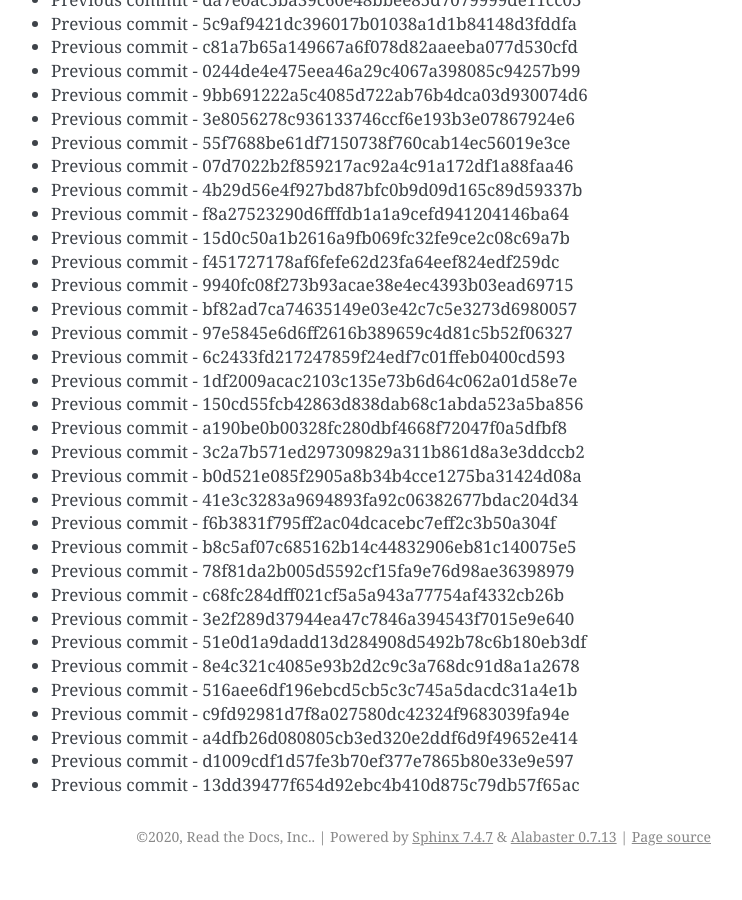
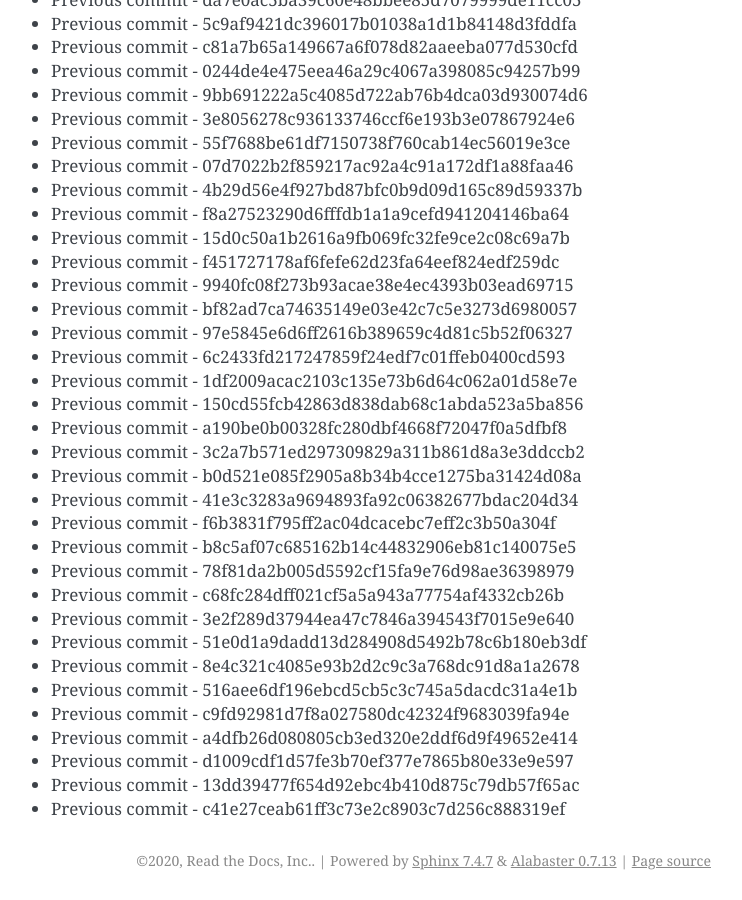
Before and after one commit to readthedocs/rtd-git-stresstest, a Sphinx documentation site: the page built from docs/updates.rst, in a window 1280 px wide and 900 px high, scrolled down 42562 px. Shown: the whole window, without its empty margins (399-1141 px from the left). Built offline with Sphinx 7.4.7, drawn with Linux system fonts in a browser that asks for light colours; before the commit the page ends 43438 px from its top, so only the background shows below that.

Commit message:
Generating commit from previous: c41e27ceab61ff3c73e2c8903c7d256c888319ef

```diff
--- a/docs/updates.rst
+++ b/docs/updates.rst
@@ -1820,3 +1820,4 @@ It can be tested for any performance characteristics.
 * Previous commit - a4dfb26d080805cb3ed320e2ddf6d9f49652e414
 * Previous commit - d1009cdf1d57fe3b70ef377e7865b80e33e9e597
 * Previous commit - 13dd39477f654d92ebc4b410d875c79db57f65ac
+* Previous commit - c41e27ceab61ff3c73e2c8903c7d256c888319ef
```
